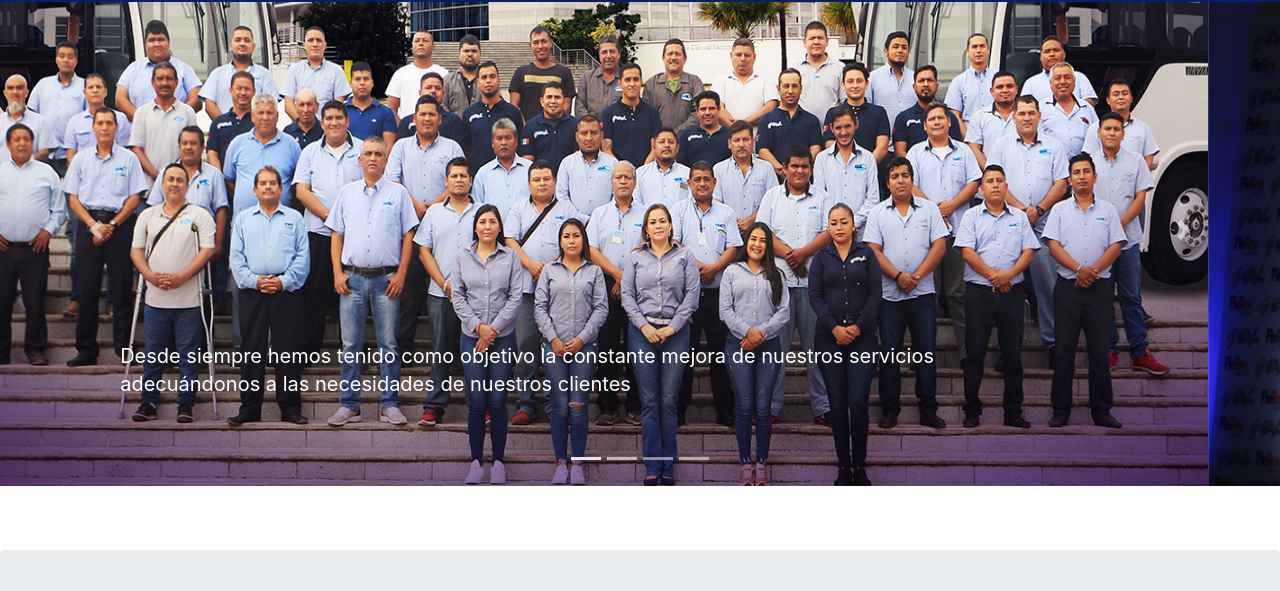
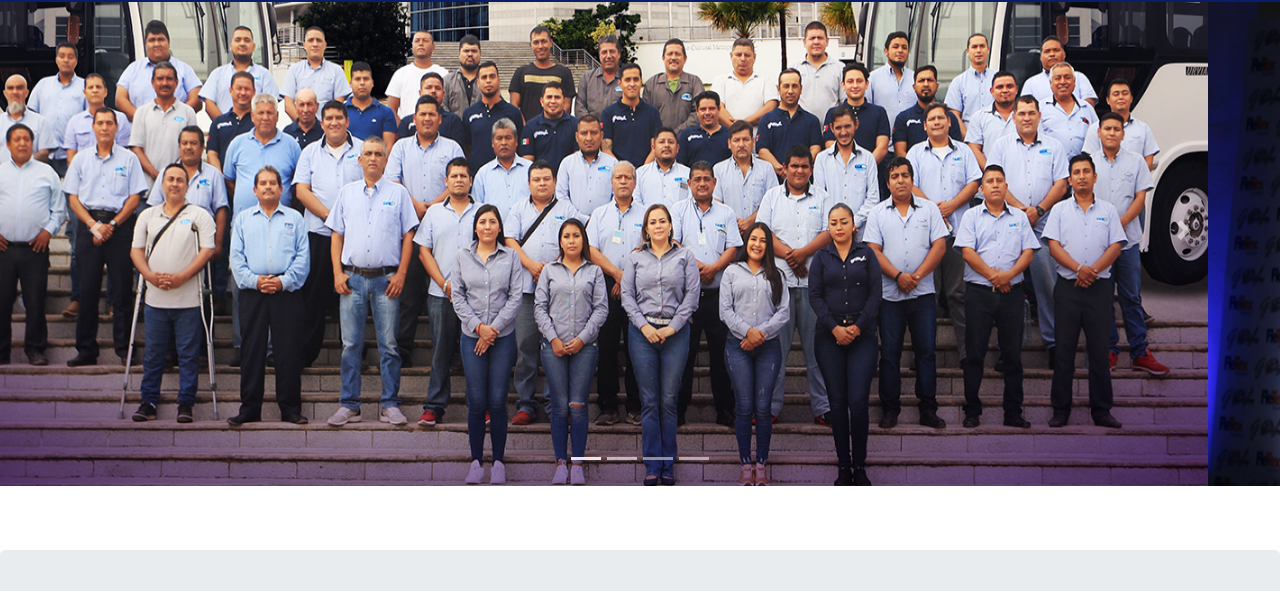
Before and after one commit to aemartinezc/gdl, a plain HTML site: page index.html in a window 1280 px wide. Shown: the part 74-665 px from the top of the page. Drawn offline with nearby package versions, Linux system fonts and the light colour scheme.

Commit message:
sin preview

```diff
--- a/index.html
+++ b/index.html
@@ -98,33 +98,21 @@
         <div class="carousel-item active">
           <img src="images/gdl3.jpg" alt="" class="img-fluid">
           <div class="container">
-            <div class="carousel-caption text-left">
-              <p>Desde siempre hemos tenido como objetivo la constante mejora de nuestros servicios adecuándonos a las necesidades de nuestros clientes</p>
-            </div>
           </div>
         </div>
         <div class="carousel-item">
           <img src="images/gdl1.jpg" alt="" class="img-fluid">
           <div class="container">
-            <div class="carousel-caption text-left">
-              <p>Desde siempre hemos tenido como objetivo la constante mejora de nuestros servicios adecuándonos a las necesidades de nuestros clientes</p>
-            </div>
           </div>
         </div>
         <div class="carousel-item">
           <img src="images/gdl2.jpg" alt="" class="img-fluid">
           <div class="container">
-            <div class="carousel-caption text-left">
-              <p>Desde siempre hemos tenido como objetivo la constante mejora de nuestros servicios adecuándonos a las necesidades de nuestros clientes</p>
-            </div>
           </div>
         </div>
         <div class="carousel-item">
           <img src="images/Postal_Guadalajara.jpeg" alt="" class="img-fluid">
           <div class="container">
-            <div class="carousel-caption text-left">
-              <p>Desde siempre hemos tenido como objetivo la constante mejora de nuestros servicios adecuándonos a las necesidades de nuestros clientes</p>
-            </div>
           </div>
         </div>
       </div>
```
